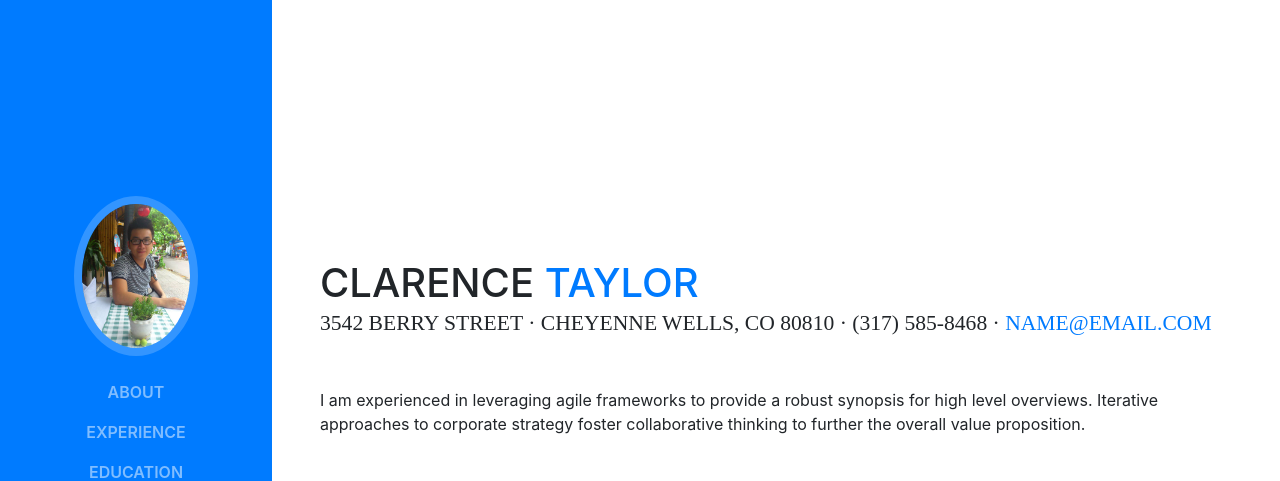
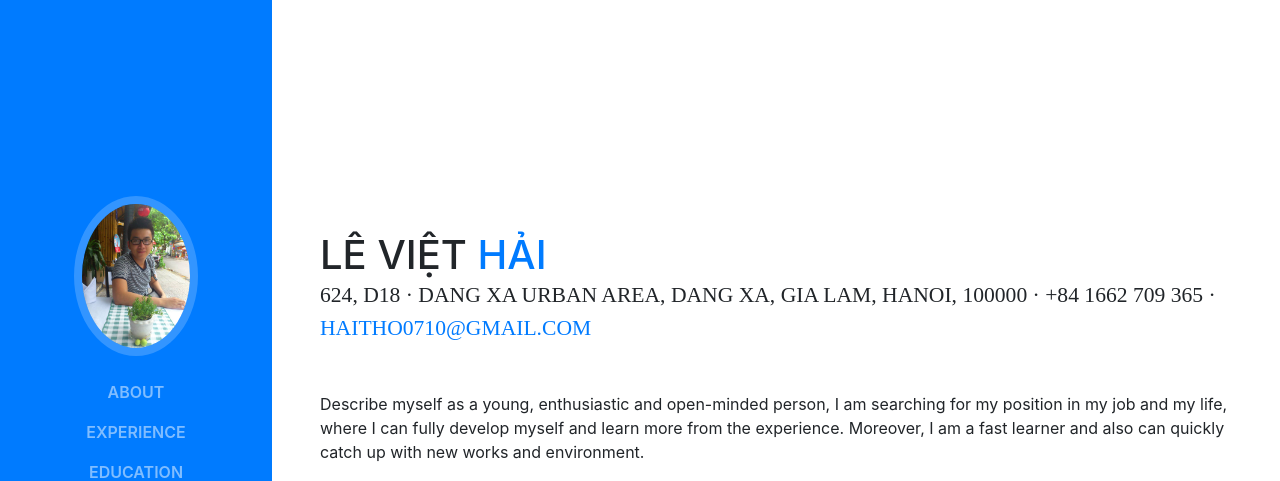
Before and after one commit to hailee0710/resume, a website with bundled scripts: page index.html in a window 1280 px wide. Shown: the top 481 px of the page. Built offline with nearby package versions, Linux system fonts and the light colour scheme; a web font is replaced by a local one.

Commit message:
Update Name and address

```diff
--- a/index.html
+++ b/index.html
@@ -8,7 +8,7 @@
     <meta name="description" content="">
     <meta name="author" content="">
 
-    <title>Resume - Start Bootstrap Theme</title>
+    <title>Résumé - Lê Việt Hải</title>
 
     <!-- Bootstrap core CSS -->
     <link href="vendor/bootstrap/css/bootstrap.min.css" rel="stylesheet">
@@ -65,13 +65,15 @@
 
       <section class="resume-section p-3 p-lg-5 d-flex d-column" id="about">
         <div class="my-auto">
-          <h1 class="mb-0">Clarence
-            <span class="text-primary">Taylor</span>
+          <h1 class="mb-0">Lê Việt
+            <span class="text-primary">Hải</span>
           </h1>
-          <div class="subheading mb-5">3542 Berry Street · Cheyenne Wells, CO 80810 · (317) 585-8468 ·
-            <a href="mailto:name@email.com">name@email.com</a>
+          <div class="subheading mb-5">624, D18 · Dang Xa Urban area, Dang Xa, Gia Lam, Hanoi, 100000 · +84 1662 709 365 ·
+            <a href="mailto:name@email.com">haitho0710@gmail.com</a>
           </div>
-          <p class="mb-5">I am experienced in leveraging agile frameworks to provide a robust synopsis for high level overviews. Iterative approaches to corporate strategy foster collaborative thinking to further the overall value proposition.</p>
+          <p class="mb-5">Describe myself as a young, enthusiastic and open-minded person, I am searching for my position in my job and my life,
+where I can fully develop myself and learn more from the
+experience. Moreover, I am a fast learner and also can quickly catch up with new works and environment.</p>
           <ul class="list-inline list-social-icons mb-0">
             <li class="list-inline-item">
               <a href="#">
```
